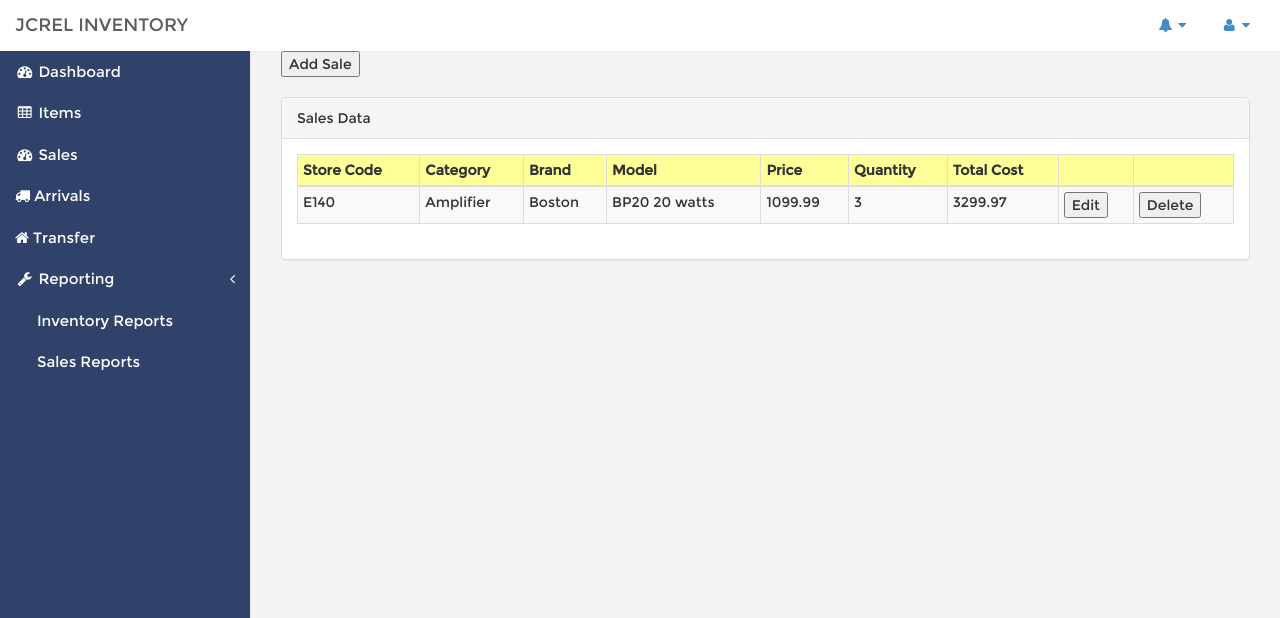
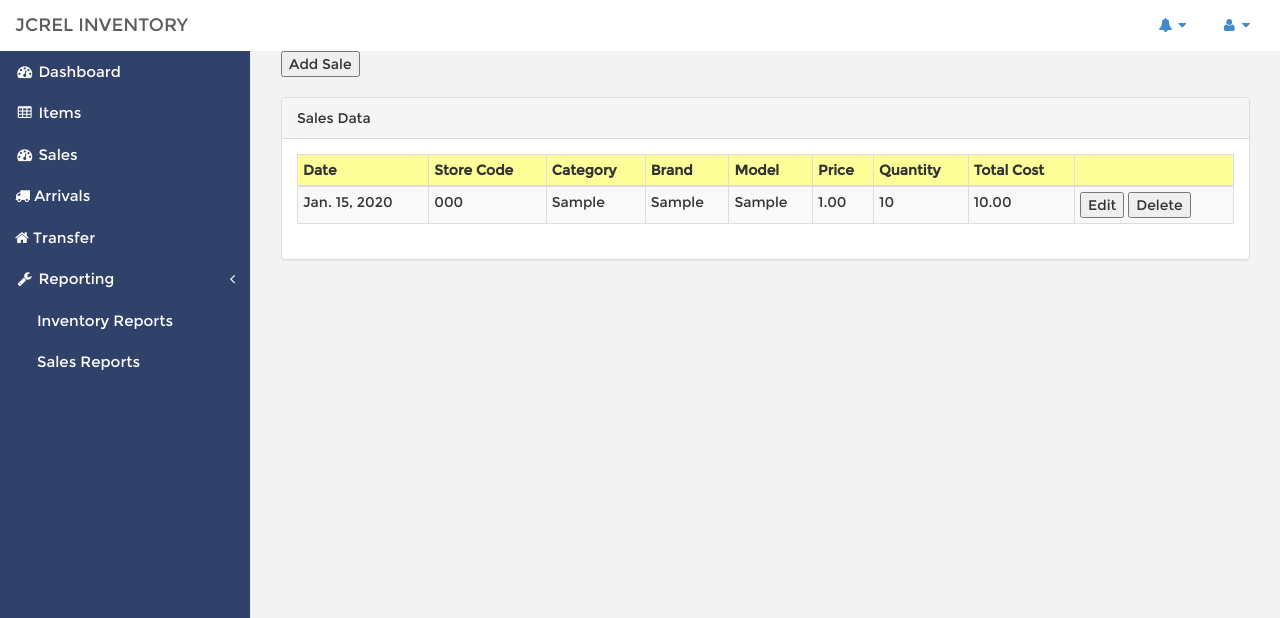
Before and after one commit to roselleebarle04/jcrel-ims, a Django app: page /sales/ in a window 1280 px wide. Shown: the top 618 px of the page. Run offline with Django 3.2, Linux system fonts and the light colour scheme; a user stored in the database is signed in; tables that the repository leaves empty hold one stand-in row (values such as "Sample post"); some libraries are stand-ins or nearby versions.

Commit message:
Updated sales.html

```diff
--- a/inventory/templates/sales/sales.html
+++ b/inventory/templates/sales/sales.html
@@ -17,6 +17,7 @@
                 <table class="table table-striped table-bordered table-hover table-condensed">
                     <thead>
                         <tr bgcolor="#FFFF99">
+                            <th>Date</th>
                             <th>Store Code</th>
                             <th>Category</th>
                             <th>Brand</th>
@@ -25,29 +26,27 @@
                             <th>Quantity</th>
                             <th>Total Cost</th>
                             <th></th>
-                            <th></th>
                         </tr>
                     </thead>
                     <tbody>
+                        {% for sale in sales %}
                         <tr>
-                            <td> E­1­40 </td>
-                            <td> Amplifier </td>
-                            <td> Boston </td>
-                            <td> BP20 20 watts </td>
-                            <td> 1099.99 </td>
-                            <td> 3 </td>
-                            <td> 3299.97 </td>
+                            <td> {{ sale.date}}</td>
+                            <td> {{ sale.item.store_code }} </td>
+                            <td> {{ sale.item.category}} </td>
+                            <td> {{ sale.item.brand}} </td>
+                            <td> {{ sale.item.model}} </td>
+                            <td> {{ sale.item.srp}} </td>
+                            <td> {{ sale.quantity}} </td>
+                            <td> {{ sale.calculate_cost}} </td>
                             <td>
                             <form action="#">
                                 <input type="submit" value="Edit">
-                            </form>
-                            </td>
-                            <td>
-                            <form action="#">
                                 <input type="submit" value="Delete">
                             </form>
                             </td>
                         </tr>
+                        {% endfor %}
                     </tbody>
                 </table>
             </div>
```
